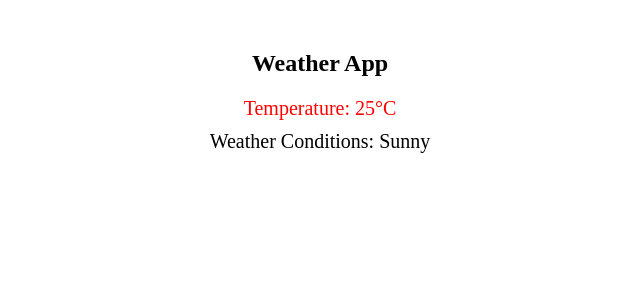
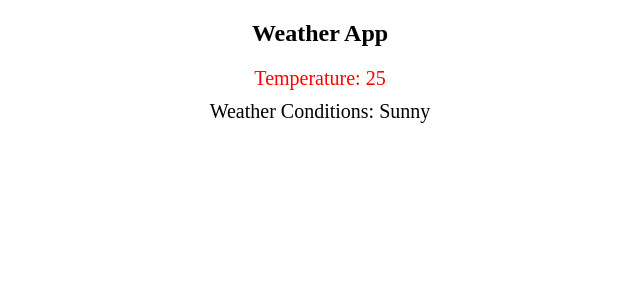
Before and after one commit to acciojob/conditional-weather-report-sidhthecoder, a React app: page / in a window 1280 px wide. Shown: the top 300 px of the page, without its empty margins (320-960 px from the left). Built offline with nearby package versions, Linux system fonts and the light colour scheme.

Commit message:
submitting code-Thu Jul 20 2023 11:56:39 GMT+0530 (India Standard Time)

```diff
--- a/src/components/App.css
+++ b/src/components/App.css
@@ -8,7 +8,6 @@
     margin: 10px;
   }
 
-  /* Define the color styles for the temperature */
   p[style*="red"] {
     color: red;
   }
--- a/src/components/WeatherApp.js
+++ b/src/components/WeatherApp.js
@@ -11,11 +11,11 @@ const WeatherApp = () => {
   const color = weatherData.temperature > threshold ? "red" : "blue";
 
   return (
-    <div className="weather-container">
+    <span className="weather-container">
       <h2>Weather App</h2>
-      <p style={{ color }}>Temperature: {weatherData.temperature}°C</p>
+      <p style={{ color }}>Temperature: {weatherData.temperature}</p>
       <p>Weather Conditions: {weatherData.conditions}</p>
-    </div>
+    </span>
   );
 };
 
```
